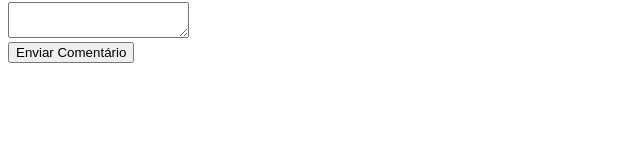
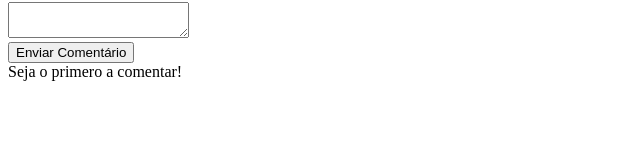
Before and after one commit to IzadoraNascimento/Feed, a React (Vite) app: page / in a window 1280 px wide. Shown: the part 135-288 px from the top of the page, without its empty margins (0-640 px from the left). Built offline with nearby package versions, Linux system fonts and the light colour scheme.

Commit message:
componente message e arquivos CSS

```diff
--- a/src/App.jsx
+++ b/src/App.jsx
@@ -1,6 +1,7 @@
 import React from "react";
 import Forms from "./components/Forms";
 import Submit from "./components/Submit";
+import Message from "./components/Message";
 
 function App() {
 
@@ -8,6 +9,7 @@ function App() {
     <>
     <Forms />
     <Submit />
+    <Message />
     </>
   )
 }
--- /dev/null
+++ b/src/components/Message/index.jsx
@@ -0,0 +1,9 @@
+export default function Message() {
+  return (
+    <>
+    <div className="text-message">
+      <span>Seja o primero a comentar!</span>
+    </div>
+    </>
+  )
+}
```
Also changed, not shown: src/components/Forms/style.module.css (added), src/components/Message/style.module.css (added), src/components/Submit/style.module.css (added).
